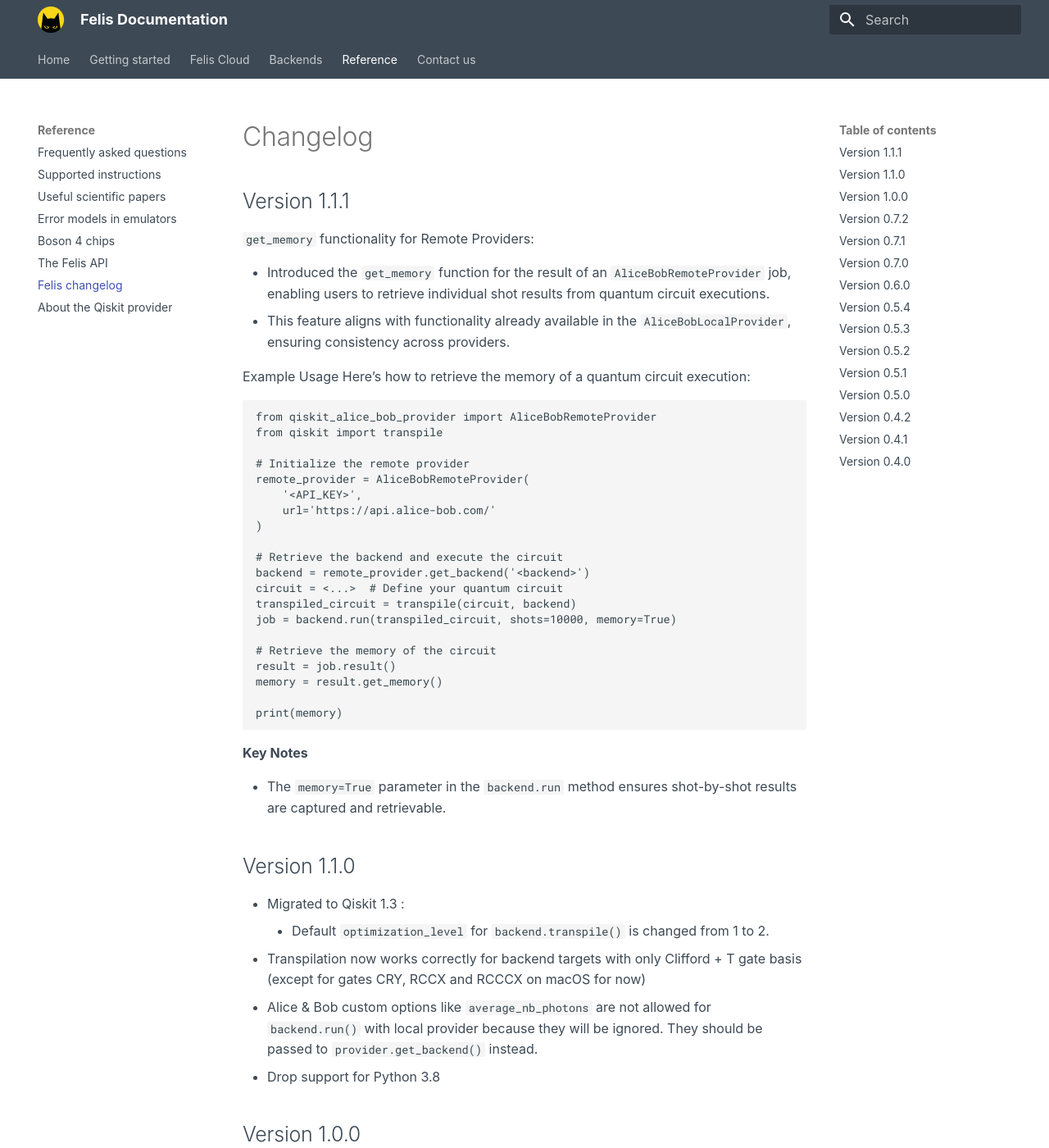
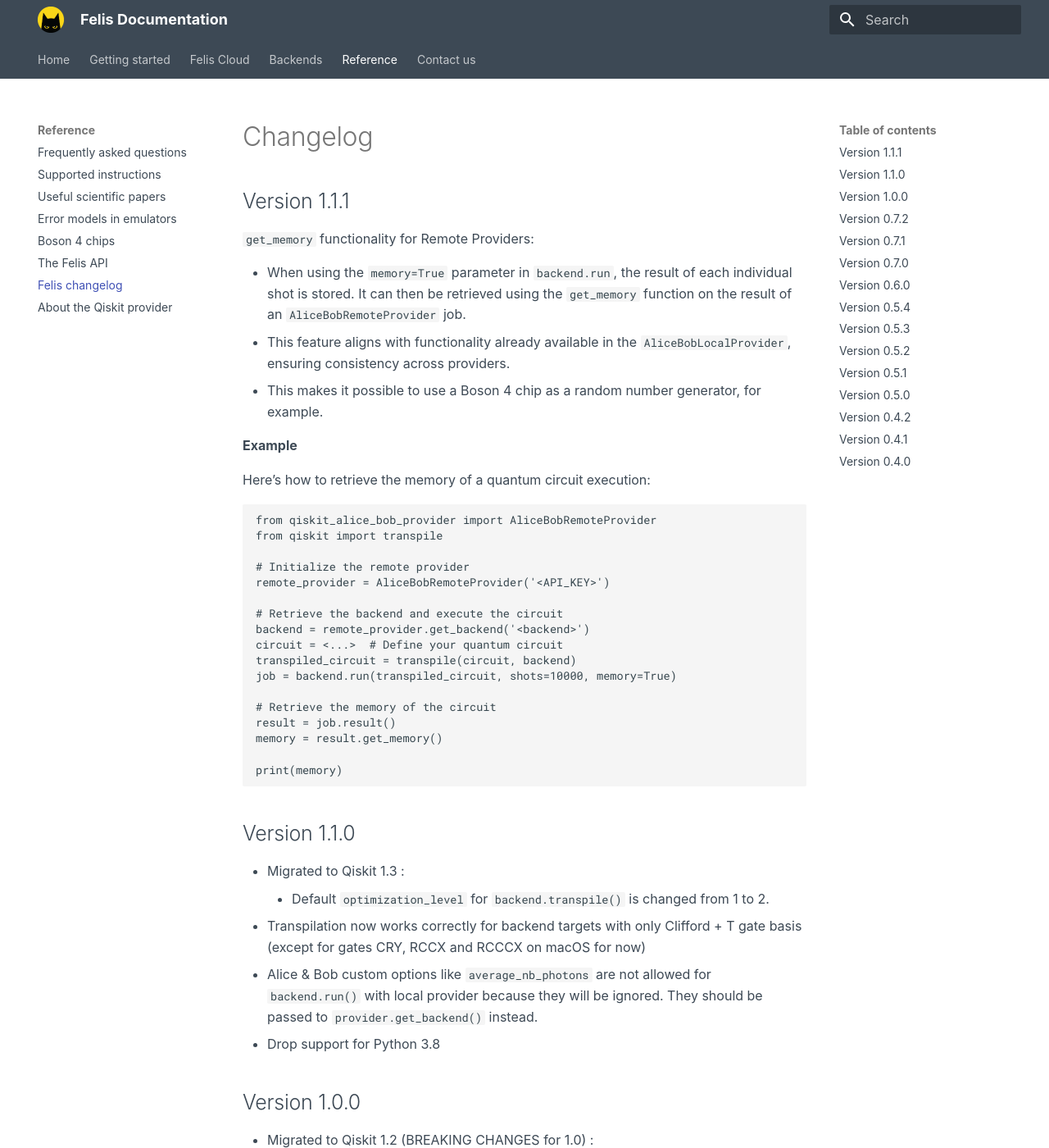
Before and after one commit to Alice-Bob-SW/felis, an MkDocs documentation site: the page built from docs/reference/changelog.md, in a window 1280 px wide and 1400 px high. Shown: the whole window at 82% size. Built offline with MkDocs 1.6.1 and Material for MkDocs 9.7.7, drawn with Linux system fonts in a browser that asks for light colours.

Commit message:
Improved changelog for 1.1.1

````diff
--- a/docs/reference/changelog.md
+++ b/docs/reference/changelog.md
@@ -4,20 +4,19 @@
 
 `get_memory` functionality for Remote Providers:
 
-* Introduced the `get_memory` function for the result of an `AliceBobRemoteProvider` job, enabling users to retrieve individual shot results from quantum circuit executions.
+* When using the `memory=True` parameter in `backend.run`, the result of each individual shot is stored. It can then be retrieved using the `get_memory` function on the result of an `AliceBobRemoteProvider` job.
 * This feature aligns with functionality already available in the `AliceBobLocalProvider`, ensuring consistency across providers.
+* This makes it possible to use a Boson 4 chip as a random number generator, for example.
 
-Example Usage
+**Example**
+
 Here’s how to retrieve the memory of a quantum circuit execution:
 ```python
 from qiskit_alice_bob_provider import AliceBobRemoteProvider
 from qiskit import transpile
 
 # Initialize the remote provider
-remote_provider = AliceBobRemoteProvider(
-    '<API_KEY>',
-    url='https://api.alice-bob.com/'
-)
+remote_provider = AliceBobRemoteProvider('<API_KEY>')
 
 # Retrieve the backend and execute the circuit
 backend = remote_provider.get_backend('<backend>')
@@ -31,10 +30,6 @@ memory = result.get_memory()
 
 print(memory)
 ```
-
-**Key Notes**
-
-- The `memory=True` parameter in the `backend.run` method ensures shot-by-shot results are captured and retrievable.
 
 ## Version 1.1.0
 
````
